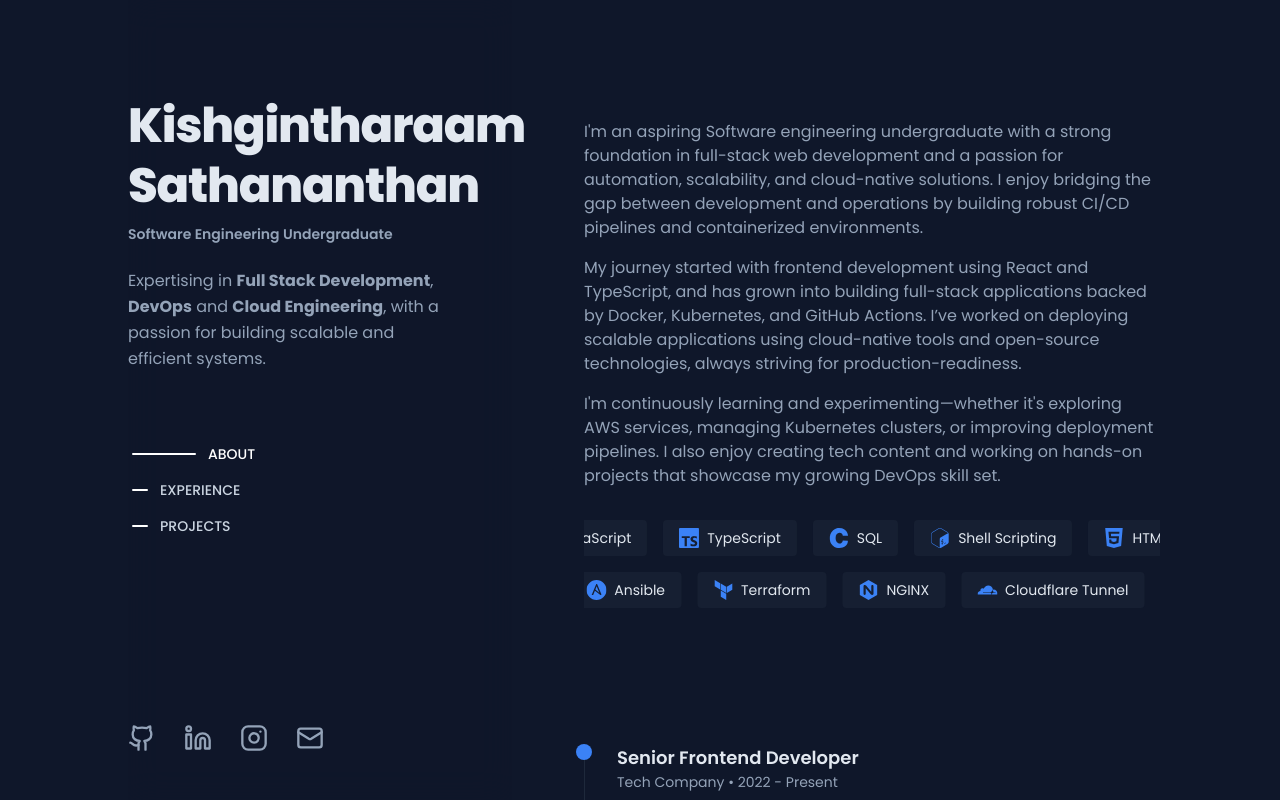
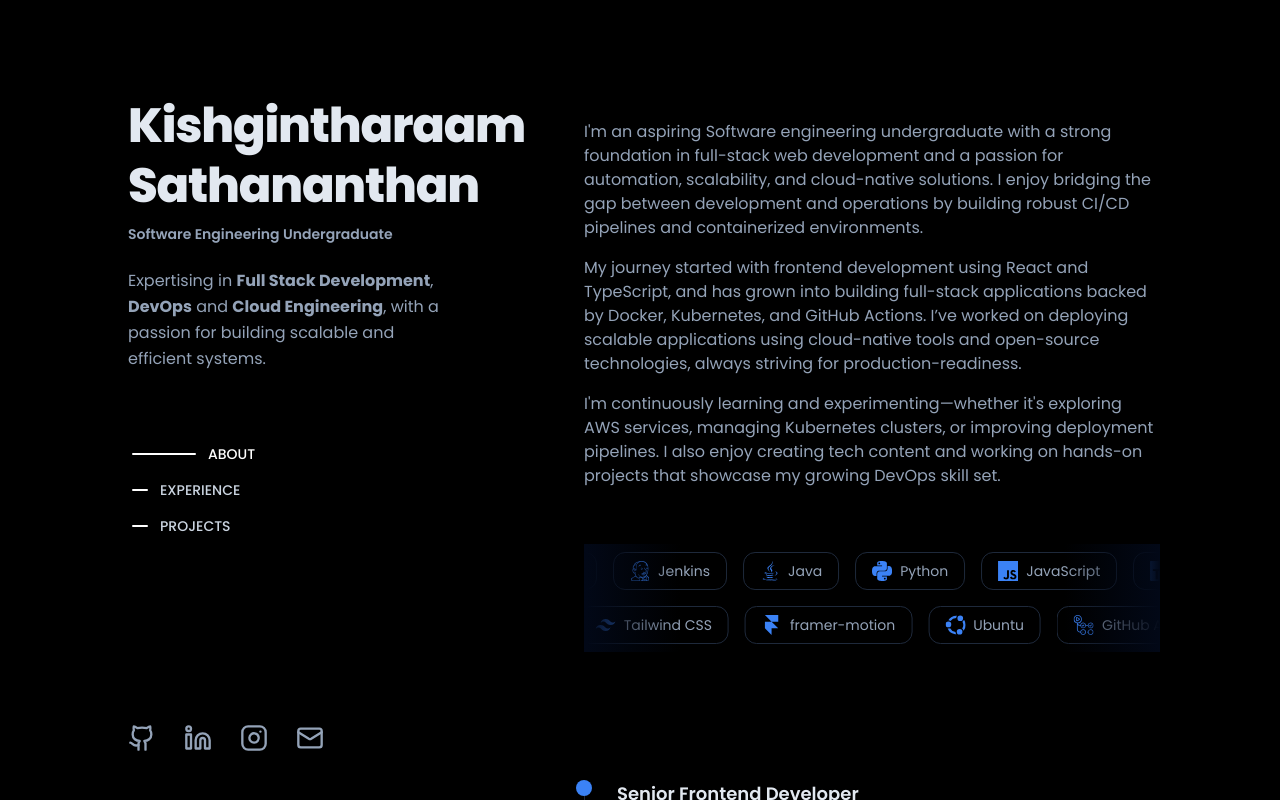
Before and after one commit to kishgi/my-portfolio, a Next.js app: page / in a window 1280 px wide. Shown: the top 800 px of the page. Built offline with nearby package versions, Linux system fonts and the light colour scheme.

Commit message:
Edit: Added Marquee for tech stack

```diff
--- a/app/globals.css
+++ b/app/globals.css
@@ -99,3 +99,34 @@
 ::-webkit-scrollbar-thumb:hover {
   background: hsl(var(--muted-foreground));
 }
+
+
+@layer utilities {
+  @keyframes marquee {
+    from {
+      transform: translateX(0%);
+    }
+
+    to {
+      transform: translateX(-100%);
+    }
+  }
+
+  @keyframes marquee-vertical {
+    from {
+      transform: translateY(0%);
+    }
+
+    to {
+      transform: translateY(-100%);
+    }
+  }
+
+  .animate-marquee {
+    animation: marquee var(--duration, 40s) linear infinite;
+  }
+
+  .animate-marquee-vertical {
+    animation: marquee-vertical var(--duration, 40s) linear infinite;
+  }
+}
--- a/app/page.tsx
+++ b/app/page.tsx
@@ -7,7 +7,7 @@ import { SidebarMobile } from "@/components/sidebar_mob";
 
 export default function Home() {
   return (
-    <div className="bg-[#0f172a] text-slate-200 min-h-screen font-poppins">
+    <div className="bg-black text-slate-200 min-h-screen font-poppins">
       <div className="hidden md:flex ">
       <Sidebar />
       </div>
--- /dev/null
+++ b/components/magicui/marquee.tsx
@@ -0,0 +1,73 @@
+import { cn } from "@/lib/utils";
+import { ComponentPropsWithoutRef } from "react";
+
+interface MarqueeProps extends ComponentPropsWithoutRef<"div"> {
+  /**
+   * Optional CSS class name to apply custom styles
+   */
+  className?: string;
+  /**
+   * Whether to reverse the animation direction
+   * @default false
+   */
+  reverse?: boolean;
+  /**
+   * Whether to pause the animation on hover
+   * @default false
+   */
+  pauseOnHover?: boolean;
+  /**
+   * Content to be displayed in the marquee
+   */
+  children: React.ReactNode;
+  /**
+   * Whether to animate vertically instead of horizontally
+   * @default false
+   */
+  vertical?: boolean;
+  /**
+   * Number of times to repeat the content
+   * @default 4
+   */
+  repeat?: number;
+}
+
+export function Marquee({
+  className,
+  reverse = false,
+  pauseOnHover = false,
+  children,
+  vertical = false,
+  repeat = 4,
+  ...props
+}: MarqueeProps) {
+  return (
+    <div
+      {...props}
+      className={cn(
+        "group flex overflow-hidden p-2 [--duration:40s] [--gap:1rem] [gap:var(--gap)]",
+        {
+          "flex-row": !vertical,
+          "flex-col": vertical,
+        },
+        className,
+      )}
+    >
+      {Array(repeat)
+        .fill(0)
+        .map((_, i) => (
+          <div
+            key={i}
+            className={cn("flex shrink-0 justify-around [gap:var(--gap)]", {
+              "animate-marquee flex-row": !vertical,
+              "animate-marquee-vertical flex-col": vertical,
+              "group-hover:[animation-play-state:paused]": pauseOnHover,
+              "[animation-direction:reverse]": reverse,
+            })}
+          >
+            {children}
+          </div>
+        ))}
+    </div>
+  );
+}
--- a/components/sections/about.tsx
+++ b/components/sections/about.tsx
@@ -1,117 +1,13 @@
 "use client";
 
-import { motion, useAnimation } from "framer-motion";
-import { useEffect } from "react";
-import {
-  SiPython, SiJavascript, SiTypescript, SiC, SiHtml5, SiCss3, SiNextdotjs,
-  SiNodedotjs, SiExpress, SiFlask, SiJunit5, SiDocker, SiKubernetes, SiHelm,
-  SiJenkins, SiGithubactions, SiGitlab, SiAnsible, SiTerraform, SiNginx,
-  SiCloudflare, SiGit, SiPycharm, SiPostman, SiMongodb, SiRedis, SiReact,
-  SiPandas, SiNumpy, SiScikitlearn, SiTailwindcss, SiFramer, SiUbuntu,
-} from "react-icons/si";
-import { FaAws } from "react-icons/fa";
-import { SiGnubash } from "react-icons/si";
-import { FaJava } from "react-icons/fa6";
+import { motion } from "framer-motion";
+import { TechMarquee } from "../tech_marquee";
 
-const techStack = [
-  { name: "Java", icon: FaJava },
-  { name: "Python", icon: SiPython },
-  { name: "JavaScript", icon: SiJavascript },
-  { name: "TypeScript", icon: SiTypescript },
-  { name: "SQL", icon: SiC },
-  { name: "Shell Scripting", icon: SiGnubash },
-  { name: "HTML5", icon: SiHtml5 },
-  { name: "CSS3", icon: SiCss3 },
-  { name: "Next.js", icon: SiNextdotjs },
-  { name: "Node.js", icon: SiNodedotjs },
-  { name: "Express.js", icon: SiExpress },
-  { name: "Flask", icon: SiFlask },
-  { name: "JUnit", icon: SiJunit5 },
-  { name: "Docker", icon: SiDocker },
-  { name: "Kubernetes", icon: SiKubernetes },
-  { name: "Helm", icon: SiHelm },
-  { name: "AWS", icon: FaAws },
-  { name: "Jenkins", icon: SiJenkins },
-  { name: "GitHub Actions", icon: SiGithubactions },
-  { name: "GitLab CI/CD", icon: SiGitlab },
-  { name: "Ansible", icon: SiAnsible },
-  { name: "Terraform", icon: SiTerraform },
-  { name: "NGINX", icon: SiNginx },
-  { name: "Cloudflare Tunnel", icon: SiCloudflare },
-  { name: "Git", icon: SiGit },
-  { name: "PyCharm", icon: SiPycharm },
-  { name: "Postman", icon: SiPostman },
-  { name: "MongoDB Compass", icon: SiMongodb },
-  { name: "RedisInsight", icon: SiRedis },
-  { name: "React", icon: SiReact },
-  { name: "pandas", icon: SiPandas },
-  { name: "NumPy", icon: SiNumpy },
-  { name: "scikit-learn", icon: SiScikitlearn },
-  { name: "Tailwind CSS", icon: SiTailwindcss },
-  { name: "framer-motion", icon: SiFramer },
-  { name: "Ubuntu", icon: SiUbuntu },
-];
 
-function ScrollingRow({ items, speed = 30 }: { items: typeof techStack; speed?: number }) {
-  const controls = useAnimation();
 
-  useEffect(() => {
-    controls.start({
-      x: ["0%", "-100%"],
-      transition: {
-        x: {
-          repeat: Infinity,
-          repeatType: "loop",
-          duration: speed,
-          ease: "linear",
-        },
-      },
-    });
-  }, [controls, speed]);
 
-  return (
-    <div
-      className="relative overflow-hidden w-full py-2"
-      onMouseEnter={() => controls.stop()}
-      onMouseLeave={() =>
-        controls.start({
-          x: ["0%", "-100%"],
-          transition: {
-            x: {
-              repeat: Infinity,
-              repeatType: "loop",
-              duration: speed,
-              ease: "linear",
-            },
-          },
-        })
-      }
-    >
-      <motion.div className="flex w-max gap-4" animate={controls}>
-        {[...Array(2)].map((_, i) => (
-          <div key={i} className="flex gap-4 pr-10">
-            {items.map((tech, index) => (
-              <div
-                key={`${tech.name}-${index}`}
-                className="flex items-center gap-2 px-4 py-2 rounded bg-secondary/50 hover:bg-secondary transition-all duration-300"
-              >
-                <tech.icon className="w-5 h-5 text-primary" />
-                <span className="whitespace-nowrap text-sm">{tech.name}</span>
-              </div>
-            ))}
-          </div>
-        ))}
-      </motion.div>
-    </div>
-  );
-}
 
 export function About() {
-  // Split items into two rows
-  const half = Math.ceil(techStack.length / 2);
-  const row1 = techStack.slice(0, half);
-  const row2 = techStack.slice(half);
-
   return (
     <section id="about" className="scroll-mt-32">
       <motion.div
@@ -144,10 +40,8 @@ export function About() {
           </p>
         </div>
 
-        <div className="mt-12">
-          {/* <h3 className="text-xl font-semibold mb-4">Tech Stack</h3> */}
-          <ScrollingRow items={row1} speed={90} />
-          <ScrollingRow items={row2} speed={90} />
+        <div className="">
+          <TechMarquee />
         </div>
       </motion.div>
     </section>
--- a/components/sidebar.tsx
+++ b/components/sidebar.tsx
@@ -58,7 +58,7 @@ export function Sidebar() {
   }, []);
 
   return (
-    <aside className="hidden lg:flex fixed top-1/2 left-2/5 -translate-x-full -translate-y-1/2 w-96 py-10 bg-slate-900/80 backdrop-blur-lg z-50 flex-col justify-between h-full">
+    <aside className="hidden lg:flex fixed top-1/2 left-2/5 -translate-x-full -translate-y-1/2 w-96 py-10 bg-black backdrop-blur-lg z-50 flex-col justify-between h-full">
       {/* Top */}
       <div className="flex flex-col items-start flex-1 mt-14">
         <h1 className="text-5xl font-extrabold mb-2 tracking-tight leading-tight">
--- a/components/sidebar_mob.tsx
+++ b/components/sidebar_mob.tsx
@@ -57,7 +57,7 @@ export function SidebarMobile() {
   }, []);
 
   return (
-    <aside className="fixed top-0 left-0 md:left-3/20  z-50 h-screen w-[60px] flex flex-col justify-between items-center bg-slate-900/80 backdrop-blur-lg px-10 py-6 lg:hidden">
+    <aside className="fixed top-0 left-0 md:left-3/20  z-50 h-screen w-[60px] flex flex-col justify-between items-center bg-black backdrop-blur-lg px-10 py-6 lg:hidden">
 
       {/* Rotated Name */}
       <div className="transform -rotate-90 text-4xl font-bold tracking-widest text-slate-300 whitespace-nowrap">
--- /dev/null
+++ b/components/tech_marquee.tsx
@@ -0,0 +1,96 @@
+'use client';
+
+import { cn } from "@/lib/utils";
+import { Marquee } from "@/components/magicui/marquee";
+import {
+  SiPython, SiJavascript, SiTypescript, SiC, SiHtml5, SiCss3, SiNextdotjs,
+  SiNodedotjs, SiExpress, SiFlask, SiJunit5, SiDocker, SiKubernetes, SiHelm,
+  SiJenkins, SiGithubactions, SiGitlab, SiAnsible, SiTerraform, SiNginx,
+  SiCloudflare, SiGit, SiPycharm, SiPostman, SiMongodb, SiRedis, SiReact,
+  SiPandas, SiNumpy, SiScikitlearn, SiTailwindcss, SiFramer, SiUbuntu,
+} from "react-icons/si";
+import { FaAws } from "react-icons/fa";
+import { SiGnubash } from "react-icons/si";
+import { FaJava } from "react-icons/fa6";
+
+const techStack = [
+  { name: "Java", icon: FaJava },
+  { name: "Python", icon: SiPython },
+  { name: "JavaScript", icon: SiJavascript },
+  { name: "TypeScript", icon: SiTypescript },
+  { name: "SQL", icon: SiC },
+  { name: "Shell Scripting", icon: SiGnubash },
+  { name: "HTML5", icon: SiHtml5 },
+  { name: "CSS3", icon: SiCss3 },
+  { name: "Next.js", icon: SiNextdotjs },
+  { name: "Node.js", icon: SiNodedotjs },
+  { name: "Express.js", icon: SiExpress },
+  { name: "Flask", icon: SiFlask },
+  { name: "JUnit", icon: SiJunit5 },
+  { name: "Docker", icon: SiDocker },
+  { name: "Kubernetes", icon: SiKubernetes },
+  { name: "Helm", icon: SiHelm },
+  { name: "AWS", icon: FaAws },
+  { name: "Jenkins", icon: SiJenkins },
+  { name: "GitHub Actions", icon: SiGithubactions },
+  { name: "GitLab CI/CD", icon: SiGitlab },
+  { name: "Ansible", icon: SiAnsible },
+  { name: "Terraform", icon: SiTerraform },
+  { name: "NGINX", icon: SiNginx },
+  { name: "Cloudflare Tunnel", icon: SiCloudflare },
+  { name: "Git", icon: SiGit },
+  { name: "PyCharm", icon: SiPycharm },
+  { name: "Postman", icon: SiPostman },
+  { name: "MongoDB Compass", icon: SiMongodb },
+  { name: "RedisInsight", icon: SiRedis },
+  { name: "React", icon: SiReact },
+  { name: "pandas", icon: SiPandas },
+  { name: "NumPy", icon: SiNumpy },
+  { name: "scikit-learn", icon: SiScikitlearn },
+  { name: "Tailwind CSS", icon: SiTailwindcss },
+  { name: "framer-motion", icon: SiFramer },
+  { name: "Ubuntu", icon: SiUbuntu },
+];
+
+// Split the tech stack
+const firstRow = techStack.slice(0, techStack.length / 2);
+const secondRow = techStack.slice(techStack.length / 2);
+
+const TechCard = ({
+  name,
+  icon: Icon,
+}: {
+  name: string;
+  icon: React.ElementType;
+}) => (
+  <div
+    className={cn(
+      "flex items-center px-4 gap-2 py-2 rounded-xl border w-max",
+      "transition-colors"
+    )}
+  >
+    <Icon className="w-5 h-5 text-primary" />
+    <span className="text-sm whitespace-nowrap text-muted-foreground">{name}</span>
+  </div>
+);
+
+export function TechMarquee() {
+  return (
+    <div className="relative flex w-full flex-col items-center justify-center overflow-hidden mt-14">
+      <Marquee pauseOnHover className="[--duration:100s]">
+        {firstRow.map((tech, i) => (
+          <TechCard key={tech.name + i} {...tech} />
+        ))}
+      </Marquee>
+      <Marquee reverse pauseOnHover className="[--duration:100s]">
+        {secondRow.map((tech, i) => (
+          <TechCard key={tech.name + i} {...tech} />
+        ))}
+      </Marquee>
+
+
+      <div className="pointer-events-none absolute inset-y-0 left-0 w-1/6  bg-gradient-to-r from-background"></div>
+      <div className="pointer-events-none absolute inset-y-0 right-0 w-1/6 bg-gradient-to-l from-background"></div>
+    </div>
+  );
+}
--- /dev/null
+++ b/lib/utils.ts
@@ -0,0 +1,6 @@
+import { ClassValue, clsx } from "clsx";
+import { twMerge } from "tailwind-merge";
+
+export function cn(...inputs: ClassValue[]) {
+  return twMerge(clsx(inputs));
+}
--- a/package.json
+++ b/package.json
@@ -9,6 +9,7 @@
     "lint": "next lint"
   },
   "dependencies": {
+    "clsx": "^2.1.1",
     "framer-motion": "^11.0.0",
     "lucide-react": "^0.515.0",
     "next": "14.1.0",
@@ -16,6 +17,7 @@
     "react": "^18.2.0",
     "react-dom": "^18.2.0",
     "react-icons": "^5.0.1",
+    "tailwind-merge": "^3.3.1",
     "tailwindcss-animate": "^1.0.7"
   },
   "devDependencies": {
```
Also changed, not shown: 1 other file (tests, documents, lock files or other folders).
